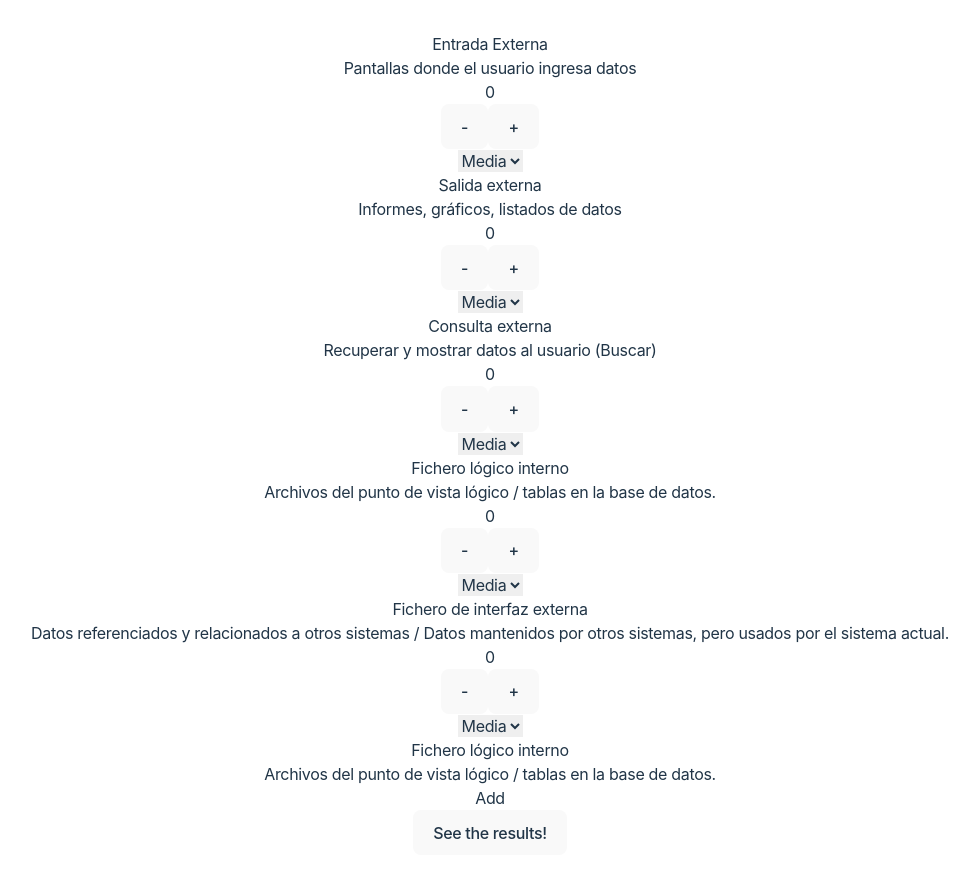
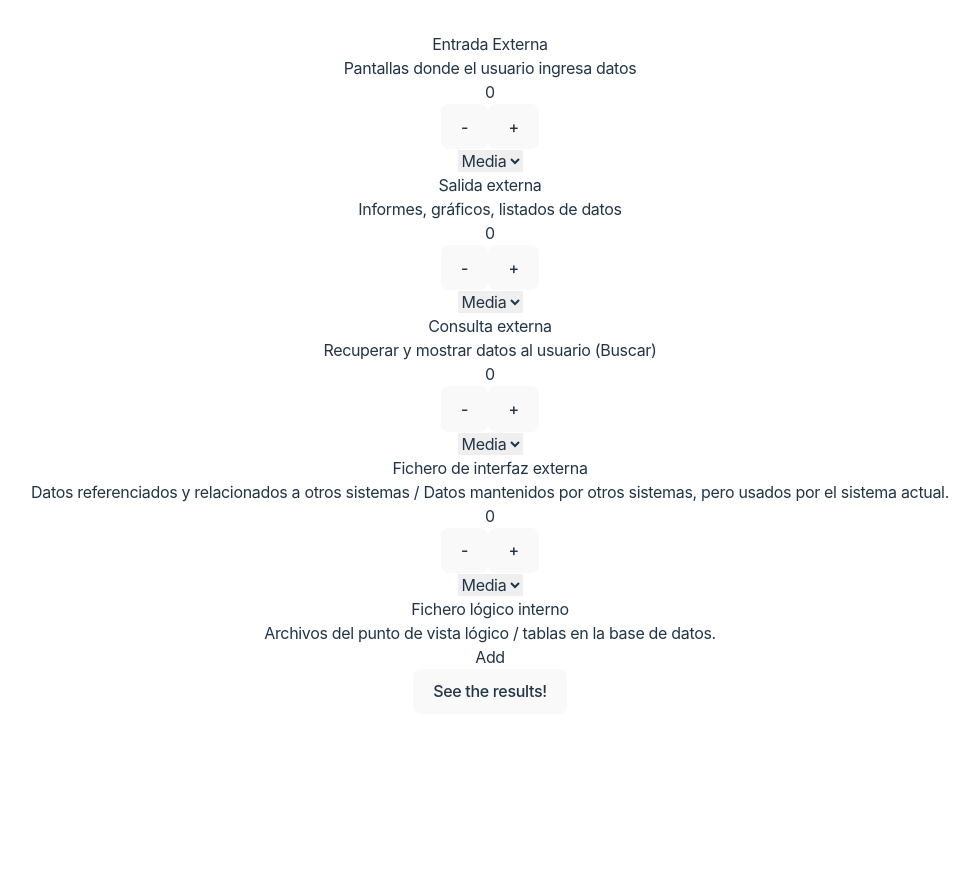
Before and after one commit to parqueroosvelt-inc/puntos-de-funcion, a React (Vite) app: page / in a window 1280 px wide. Shown: the top 878 px of the page, without its empty margins (150-1125 px from the left). After the commit the page ends 800 px from the top, so only its background shows below. Built offline with nearby package versions, Linux system fonts and the light colour scheme.

Commit message:
comment "Fichero logico interno" object

```diff
--- a/src/constants/puntos_funcion.js
+++ b/src/constants/puntos_funcion.js
@@ -25,18 +25,18 @@ export const TIPOS_FUNCIONES = [
     },
     {
         id: 3,
-        tipo: "Fichero lógico interno",
-        descripcion: "Archivos del punto de vista lógico / tablas en la base de datos.",
-        baja: 7,
-        media: 10,
-        alta: 15,
-    },
-    {
-        id: 4,
         tipo: "Fichero de interfaz externa",
         descripcion: "Datos referenciados y relacionados a otros sistemas / Datos mantenidos por otros sistemas, pero usados por el sistema actual.",
         baja: 5,
         media: 7,
         alta: 10,
     },
+    // {
+    //     id: 4,
+    //     tipo: "Fichero lógico interno",
+    //     descripcion: "Archivos del punto de vista lógico / tablas en la base de datos.",
+    //     baja: 7,
+    //     media: 10,
+    //     alta: 15,
+    // },
 ]
```
